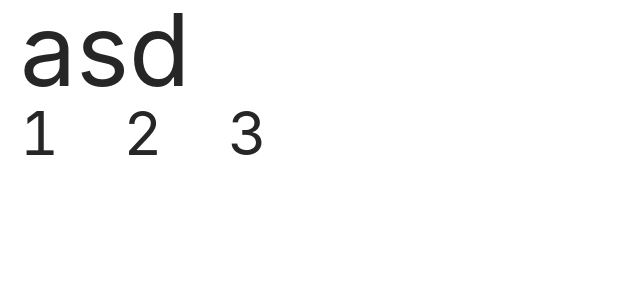
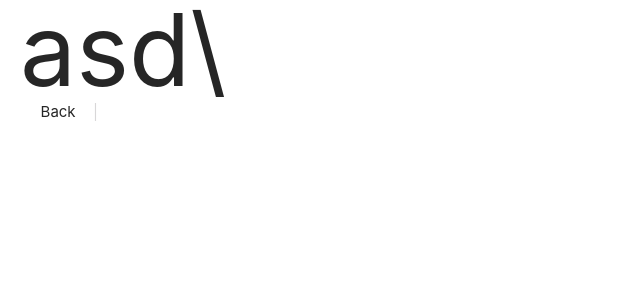
Before and after one commit to lzt-T/carpediemUi, a Vue app: page / in a window 1280 px wide. Shown: the top 300 px of the page, without its empty margins (0-640 px from the left). Built offline with nearby package versions, Linux system fonts and the light colour scheme; a web font is replaced by a local one.

Commit message:
feat: 增加pageheader组件

```diff
--- a/examples/App.vue
+++ b/examples/App.vue
@@ -1,13 +1,16 @@
 <template>
   <div class="su">
-    asd
-    <cd-breadcrumb
-      :height="60"
-      :options="[{ value: 1, to: '/' }, { value: 2, to: '/ab' }, { value: 3 }]"
-      separator="/"
-      separatorIcon="rightArrow"
-      :replace="false"
-    ></cd-breadcrumb>
+    asd\
+    <div class="suu">
+      <cd-pageheader @back="onSizeChange">
+        <!-- <template v-slot:title>
+          <div>asdasdasd</div>
+        </template>
+        <template v-slot:content>
+          <div>asdasdasdasdsdadas</div>
+        </template> -->
+      </cd-pageheader>
+    </div>
   </div>
   <form method="post" action="http://127.0.0.1:3000/su">
     <input type="submit" />
@@ -117,4 +120,8 @@ export default {
   font-size: 100px;
   line-height: 100px;
 }
+.suu {
+  height: 24px;
+  width: 200px;
+}
 </style>
--- a/packages/icon/src/icon.vue
+++ b/packages/icon/src/icon.vue
@@ -66,7 +66,6 @@ export default defineComponent({
   background-color: transparent;
   height: v-bind(size + "px");
   width: v-bind(size + "px");
-  line-height: v-bind(size + "px");
 }
 /* 适应箭头 */
 .icon-fit:before {
--- a/packages/index.ts
+++ b/packages/index.ts
@@ -30,9 +30,10 @@ import CdTable from './table'
 import CdTag from './tag'
 import CdBacktop from './backtop'
 import CdBreadcrumb from './breadcrumb'
+import CdPageHeader from './pageheader'
 
 // 所有组件列表
-const components = [CdButton, CdBorder, CdIcon, CdRow, CdCol, CdLink, CdScrollbar, CdCascader, CdCheckbox, CdCheckboxGroup, CdDatePicker, CdInput, CdInputNumber, CdRadio, CdRate, CdSelect, CdSlider, CdSwitch, CdUpload, CdAvatar, CdBadge, CdCarousel, CdCollapse, CdEmpty, CdImage, CdPagination, CdProgress, CdTable, CdTag, CdBacktop, CdBreadcrumb]
+const components = [CdButton, CdBorder, CdIcon, CdRow, CdCol, CdLink, CdScrollbar, CdCascader, CdCheckbox, CdCheckboxGroup, CdDatePicker, CdInput, CdInputNumber, CdRadio, CdRate, CdSelect, CdSlider, CdSwitch, CdUpload, CdAvatar, CdBadge, CdCarousel, CdCollapse, CdEmpty, CdImage, CdPagination, CdProgress, CdTable, CdTag, CdBacktop, CdBreadcrumb, CdPageHeader]
 
 // 定义 install 方法， App 作为参数
 const install = (app: App): void => {
@@ -71,7 +72,8 @@ export {
     CdTable,
     CdTag,
     CdBacktop,
-    CdBreadcrumb
+    CdBreadcrumb,
+    CdPageHeader
 }
 
 export default {
--- /dev/null
+++ b/packages/pageheader/index.ts
@@ -0,0 +1,9 @@
+import { App } from 'vue'
+import PageHeader from './src/pageheader.vue'
+
+// 定义 install 方法， App 作为参数
+PageHeader.install = (app: App): void => {
+    app.component(PageHeader.name, PageHeader)
+}
+
+export default PageHeader
--- /dev/null
+++ b/packages/pageheader/src/pageheader.vue
@@ -0,0 +1,105 @@
+<template>
+  <div class="cd-pageheader-frame" ref="pageHeaderFrame">
+    <div @click="onBack">
+      <div class="cd-pageheader-icon">
+        <cd-icon :name="icon" :size="pageheaderHeight / 1.2"></cd-icon>
+      </div>
+    </div>
+    <div @click="onBack">
+      <span v-if="isTitleSlot == false">{{ title }}</span>
+      <div v-if="isTitleSlot" ref="titleSlot" class="cd-page-title-slot">
+        <slot name="title"></slot>
+      </div>
+    </div>
+    <div class="cd-pageheader-separate">|</div>
+    <div>
+      <span v-if="isContentSlot == false">{{ content }}</span>
+      <div v-if="isContentSlot" ref="contentSlot">
+        <slot name="content"></slot>
+      </div>
+    </div>
+  </div>
+</template>
+
+<script lang="ts">
+import cdIcon from "./../../icon/src/icon.vue";
+import { defineComponent, onMounted, ref } from "vue";
+export default defineComponent({
+  name: "cd-pageheader",
+  components: {
+    cdIcon,
+  },
+  emits: ["back"],
+  props: {
+    icon: {
+      type: String,
+      default: "leftArrow",
+    },
+    title: {
+      type: String,
+      default: "Back",
+    },
+    content: {
+      type: String,
+    },
+  },
+  setup(props, context) {
+    let pageHeaderFrame = ref();
+    let titleSlot = ref();
+    let contentSlot = ref();
+    let pageheaderHeight = ref<number>();
+    let isTitleSlot = ref<boolean>(true);
+    let isContentSlot = ref<boolean>(true);
+    onMounted(() => {
+      pageheaderHeight.value = pageHeaderFrame.value.clientHeight;
+      if (titleSlot.value.clientHeight == 0) {
+        isTitleSlot.value = false;
+      } else {
+        isTitleSlot.value = true;
+      }
+      if (contentSlot.value.clientHeight == 0) {
+        isContentSlot.value = false;
+      } else {
+        isContentSlot.value = true;
+      }
+    });
+    function onBack() {
+      context.emit("back");
+    }
+    return {
+      pageHeaderFrame,
+      pageheaderHeight,
+      titleSlot,
+      contentSlot,
+      onBack,
+      isTitleSlot,
+      isContentSlot,
+    };
+  },
+});
+</script>
+
+<style scoped>
+.cd-pageheader-frame {
+  display: flex;
+  align-items: center;
+  gap: 5px;
+  height: 100%;
+  width: 100%;
+  font-size: v-bind(pageheaderHeight/1.6 + "px");
+  line-height: v-bind(pageheaderHeight + "px");
+  background-color: white;
+}
+.cd-pageheader-icon {
+  height: v-bind(pageheaderHeight + "px");
+  line-height: v-bind(pageheaderHeight + "px");
+}
+.cd-pageheader-separate {
+  width: 30px;
+  color: #d8d7d8;
+  text-align: center;
+}
+.cd-page-title-slot {
+  display: inline-block;
+}
+</style>
```
